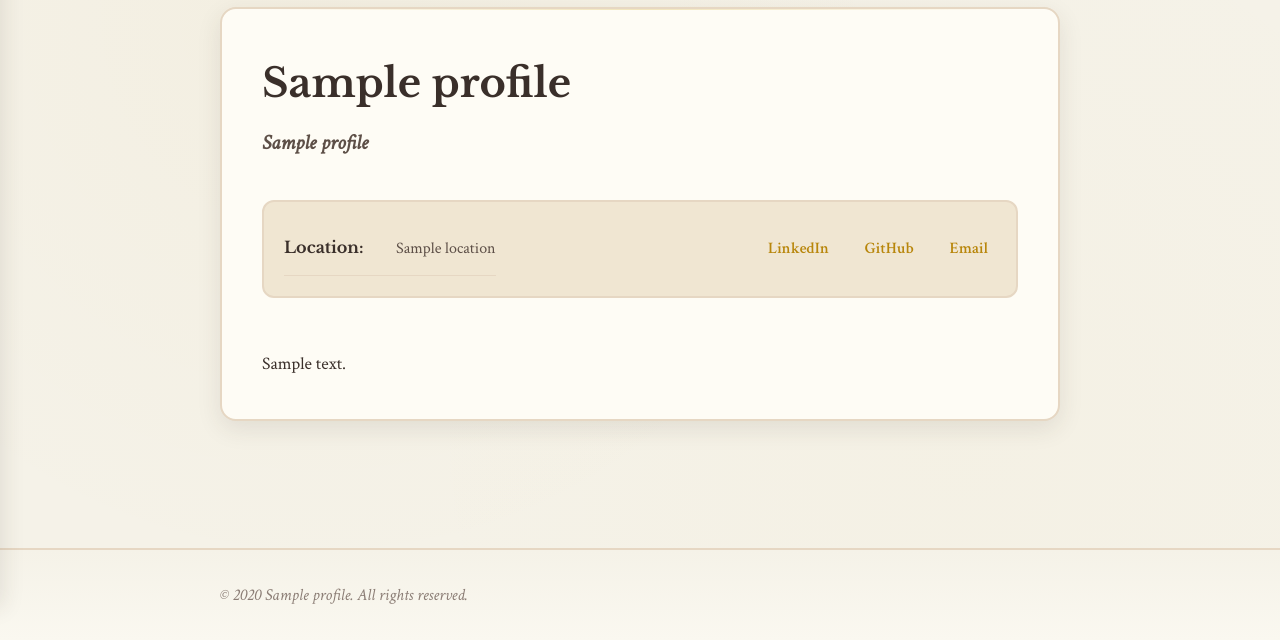
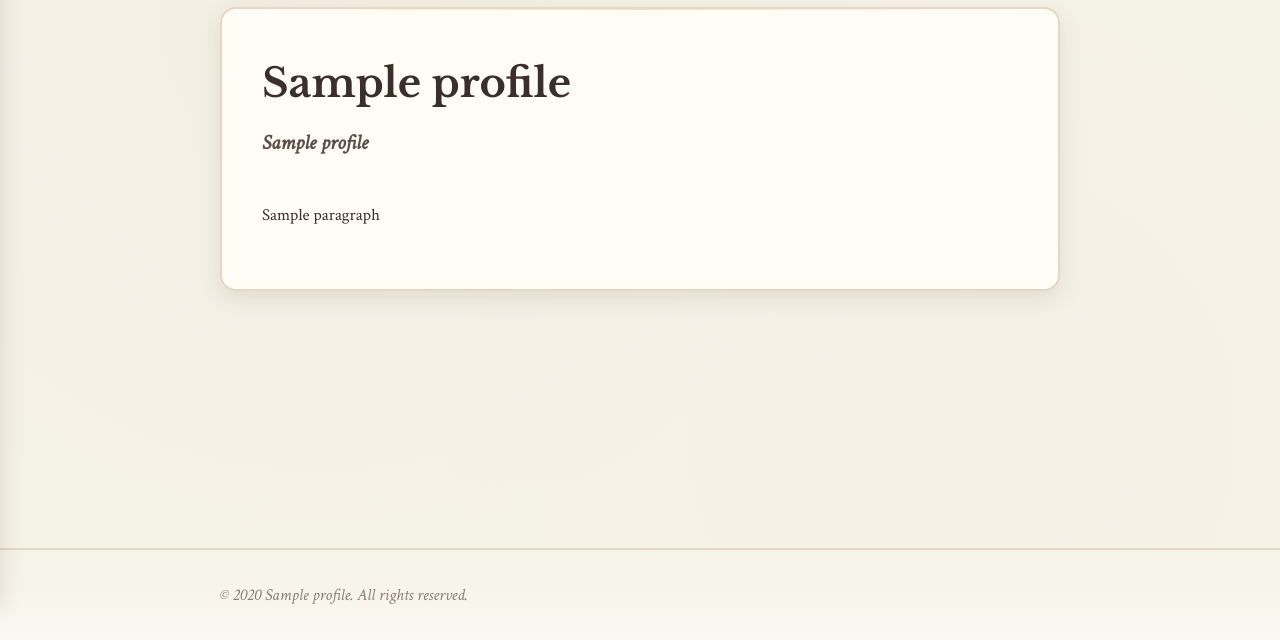
Before and after one commit to borja-rojo-ilvento/resume, a Python web app: template src/resume/templates/index.html in a window 1280 px wide. Shown: the part 192-832 px from the top of the page. Run offline with Jinja, Linux system fonts and the light colour scheme; the template is opened without the code that fills it: most values are stand-ins (such as "Sample title", 1, 10 or a date in 2020).

Commit message:
Spruced up bio

```diff
--- a/docs/static/style.css
+++ b/docs/static/style.css
@@ -405,15 +405,16 @@ p, .description {
     text-decoration: none;
 }
 
+/* Update the .profile-bio class in your style.css file */
 .profile-bio {
     line-height: 1.8;
     font-size: 1.1rem;
+    text-align: justify; /* Center-justify the bio text */
 }
 
 .profile-bio p {
     margin-bottom: 18px;
 }
-
 /* Footer styles */
 footer {
     background: linear-gradient(180deg, var(--parchment-bg) 0%, var(--parchment-light) 100%);
--- a/src/resume/resources/profile.json
+++ b/src/resume/resources/profile.json
@@ -5,5 +5,5 @@
   "linkedin": "https://www.linkedin.com/in/borja-rojo-ilvento/",
   "github": "https://github.com/borja-rojo-ilvento",
   "email": "borja.rojo@example.com",
-  "bio": "I like writing code."
+  "bio": ["I'm a software engineer who finds deep satisfaction in elegant solutions—in distilling complex problems into code that works cleanly and efficiently. The process of discovery, of finding that right approach that captures the essence of a challenge, is what keeps me engaged.", "My approach to learning balances two essential elements. I study fundamentals and underlying principles, which helps me recognize new possibilities as technologies evolve. But real competency comes through building and experimenting, through testing ideas against reality and working through the unknowns that force you to confront what you actually understand.", "In day-to-day work, I naturally gravitate toward helping colleagues think through problems. I've found that staying aware of when someone might benefit from a different perspective creates opportunities for exchanges that strengthen everyone's understanding.", "What ultimately drives me is creating solutions that deliver genuine value—automating tedious processes, improving system performance, making complex data more accessible. Technology is most meaningful when it serves real needs and makes someone's work more effective."]
 }
--- a/src/resume/static/style.css
+++ b/src/resume/static/style.css
@@ -405,15 +405,16 @@ p, .description {
     text-decoration: none;
 }
 
+/* Update the .profile-bio class in your style.css file */
 .profile-bio {
     line-height: 1.8;
     font-size: 1.1rem;
+    text-align: justify; /* Center-justify the bio text */
 }
 
 .profile-bio p {
     margin-bottom: 18px;
 }
-
 /* Footer styles */
 footer {
     background: linear-gradient(180deg, var(--parchment-bg) 0%, var(--parchment-light) 100%);
--- a/src/resume/templates/index.html
+++ b/src/resume/templates/index.html
@@ -15,35 +15,18 @@
             <div class="profile-title">{{ profile.title }}</div>
         </div>
 
-        <div class="profile-contact">
-            <div class="contact-item">
-                <span class="contact-label">Location:</span>
-                <span class="contact-value">{{ profile.location }}</span>
-            </div>
-
-            <div class="social-links">
-                {% if profile.linkedin %}
-                <a href="{{ profile.linkedin }}" target="_blank" class="social-link">
-                    <span class="social-icon">LinkedIn</span>
-                </a>
+        <div class="profile-bio">
+            {% if profile.bio %}
+                {% if profile.bio is string %}
+                    <!-- Handle legacy single string bio -->
+                    <p>{{ profile.bio }}</p>
+                {% else %}
+                    <!-- Handle new list of paragraphs bio -->
+                    {% for paragraph in profile.bio %}
+                        <p>{{ paragraph }}</p>
+                    {% endfor %}
                 {% endif %}
-
-                {% if profile.github %}
-                <a href="{{ profile.github }}" target="_blank" class="social-link">
-                    <span class="social-icon">GitHub</span>
-                </a>
-                {% endif %}
-
-                {% if profile.email %}
-                <a href="mailto:{{ profile.email }}" class="social-link">
-                    <span class="social-icon">Email</span>
-                </a>
-                {% endif %}
-            </div>
-        </div>
-
-        <div class="profile-bio">
-            {{ profile.bio | safe }}
+            {% endif %}
         </div>
     </div>
     {% else %}
```
Also changed, not shown: docs/index.html (+10 -24 lines).
